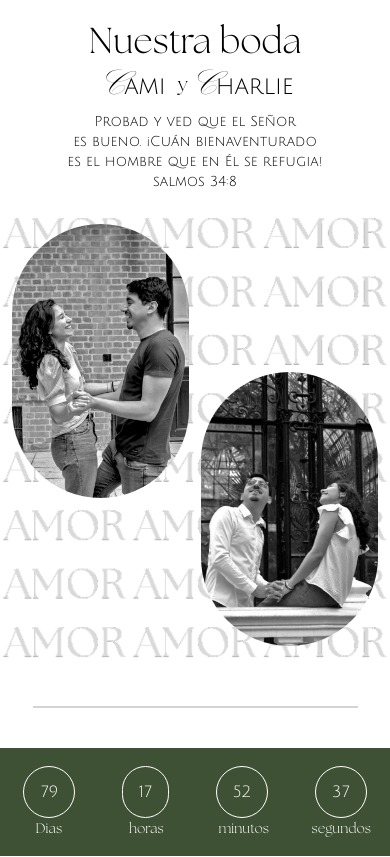
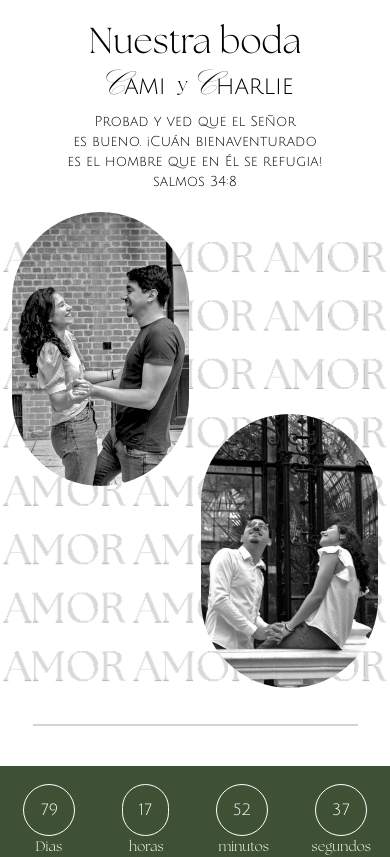
Before and after one commit to ivethglez80/CyC-Front, a React (Vite) app: page / in a window 390 px wide. Shown: the top 857 px of the page. Built offline with nearby package versions, Linux system fonts and the light colour scheme.

Commit message:
translate to grid align end

```diff
--- a/src/views/Hero.jsx
+++ b/src/views/Hero.jsx
@@ -35,17 +35,17 @@ const Hero = () => {
 
                 <div className="md:w-3/5 md:flex md:flex-row md:justify-center md:mr-10 ">
 
-                        <img src={amorbg} alt="" className="z-[-10] absolute w-screen md:hidden" />
+                        <img src={amorbg} alt="" className="z-[-10] absolute w-screen md:hidden pt-6" />
 
-                    <div className="md:w-2/3 flex flex-row gap-3 p-3 pb-20">
-                        <div className="pt-3  md:h-screen md:flex md:items-center md:justify-center">
+                    <div className="md:w-2/3 h-[500px] flex flex-row gap-3 p-3">
+                        <div className="grid content-start md:h-screen md:flex md:items-center md:justify-center">
                             <div className="md:w-11/12 ">
                                 <img src={hero3} alt="" className="md:h-screen object-cover md:py-5 rounded-full z-[10]" />
                             </div>
                         </div>
 
 
-                        <div className="md:h-screen md:flex md:items-center md:justify-center translate-y-40 md:translate-y-0">
+                        <div className="md:h-screen md:flex md:items-center md:justify-center grid content-end">
                             <div className="md:w-11/12 ">
                                 <img src={hero1} alt="" className="md:h-screen object-cover md:py-5 rounded-full h-full z-[10]" />
                             </div>
@@ -76,7 +76,7 @@ const Hero = () => {
 
 
                 </div>
-                <div className="md:hidden border-b-2 border-zinc-300 w-5/6 mx-auto mb-10 mt-32"></div>
+                <div className="md:hidden border-b-2 border-zinc-300 w-5/6 mx-auto mb-10 mt-6"></div>
             </div>
         </>
     )
```
